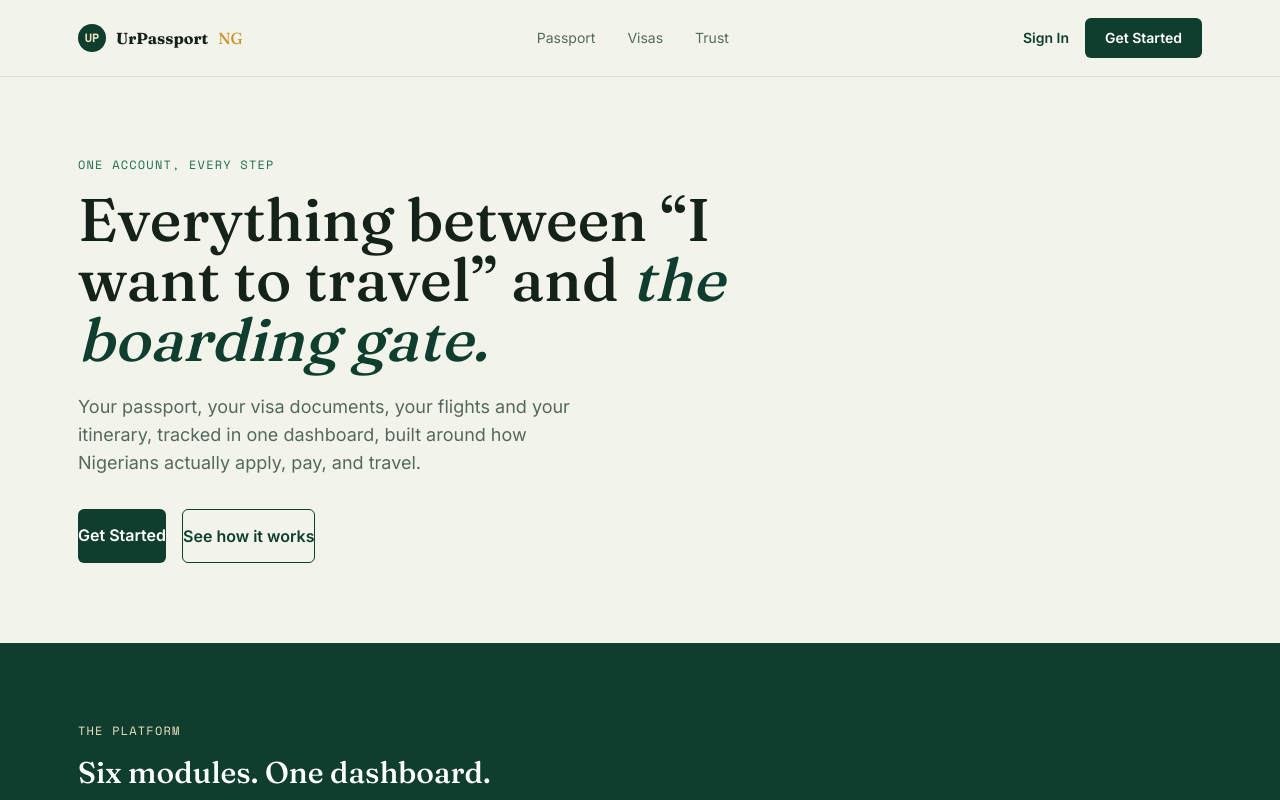
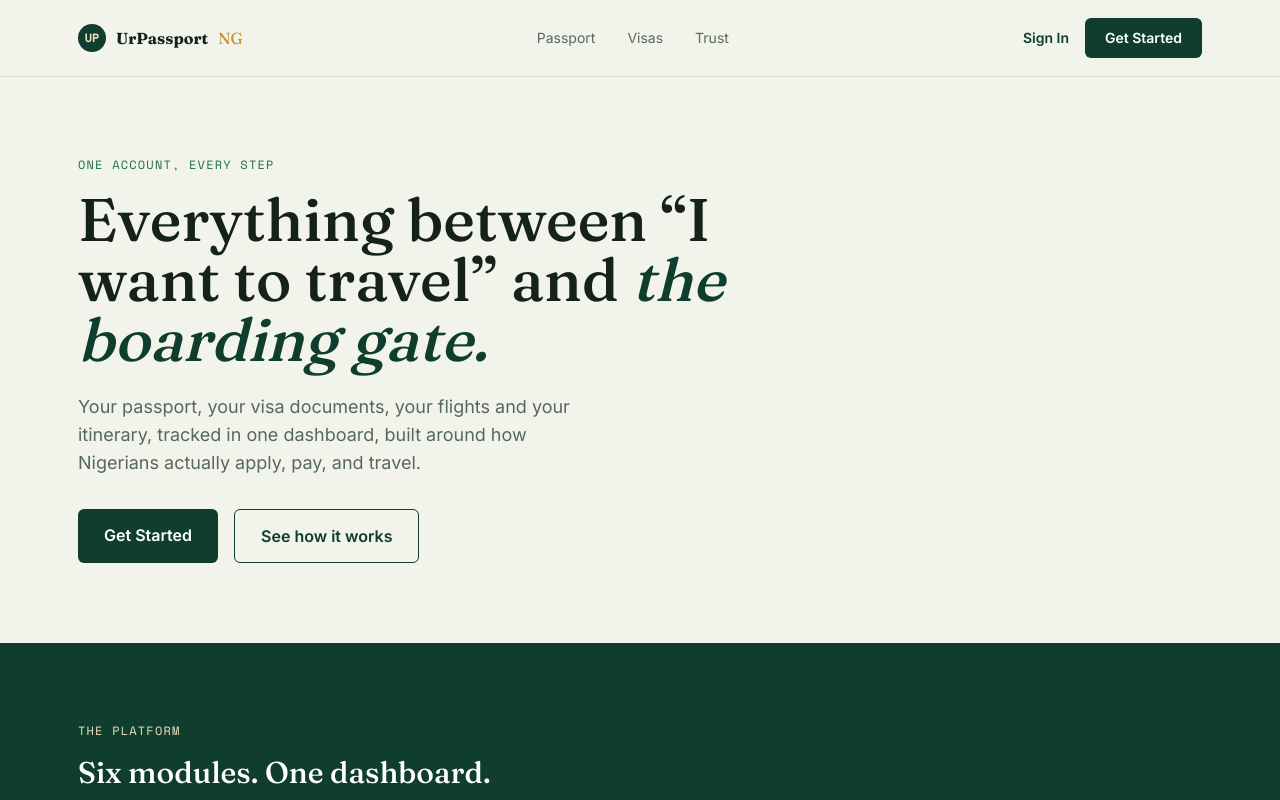
Before and after one commit to maleekskies/urpassport, a Next.js app: page / in a window 1280 px wide. Shown: the top 800 px of the page. Built offline with nearby package versions, Linux system fonts and the light colour scheme; no server answers.

Commit message:
Add files via upload

```diff
--- a/src/app/login/page.tsx
+++ b/src/app/login/page.tsx
@@ -22,13 +22,13 @@ export default function LoginPage() {
     setNotice(null);
     setLoading(true);
 
+    try {
       // Created here, not at component top: this runs only on user
       // interaction, in the browser. Constructing it during render would run
       // during Next's build-time prerender pass too, with no browser and
       // no guarantee the env vars are available at that exact moment.
       const supabase = createClient();
 
-    try {
       if (mode === "forgot") {
         const { error } = await supabase.auth.resetPasswordForEmail(email, {
           redirectTo: `${window.location.origin}/auth/reset-password`,
@@ -65,12 +65,16 @@ export default function LoginPage() {
 
   async function handleGoogle() {
     setError(null);
+    try {
       const supabase = createClient();
       const { error } = await supabase.auth.signInWithOAuth({
         provider: "google",
         options: { redirectTo: `${window.location.origin}/auth/callback` },
       });
       if (error) setError(error.message);
+    } catch (err) {
+      setError(err instanceof Error ? err.message : "Couldn't sign you in with Google.");
+    }
   }
 
   return (
--- a/tailwind.config.ts
+++ b/tailwind.config.ts
@@ -29,6 +29,11 @@ const config: Config = {
       borderRadius: {
         DEFAULT: "8px",
       },
+      spacing: {
+        "4.5": "1.125rem",
+        "5.5": "1.375rem",
+        "6.5": "1.625rem",
+      },
     },
   },
   plugins: [],
```
Lines whose indentation alone changed are shown as unchanged.
